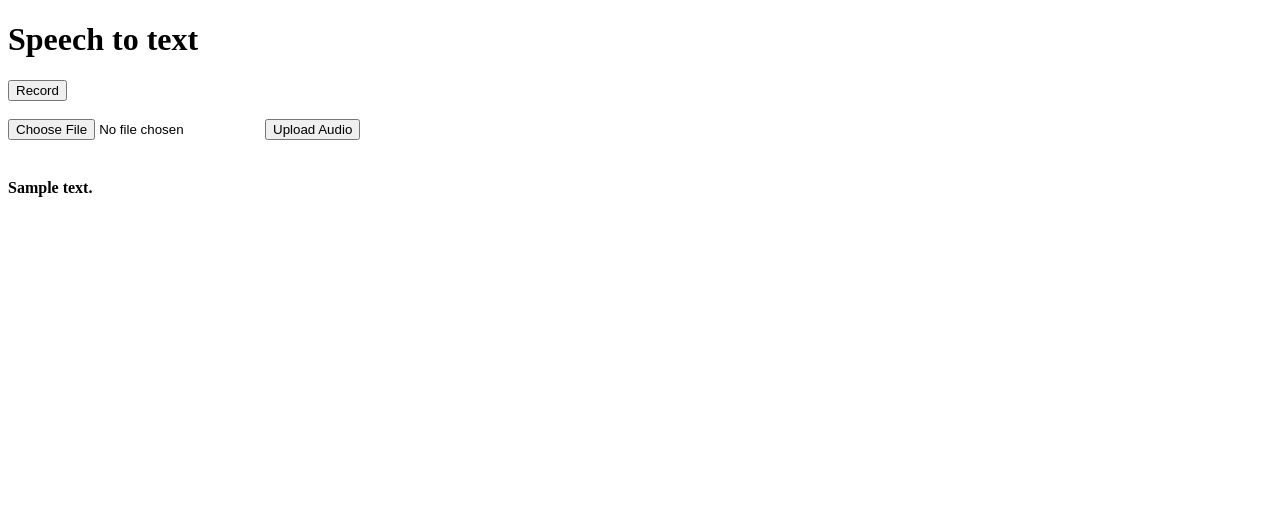
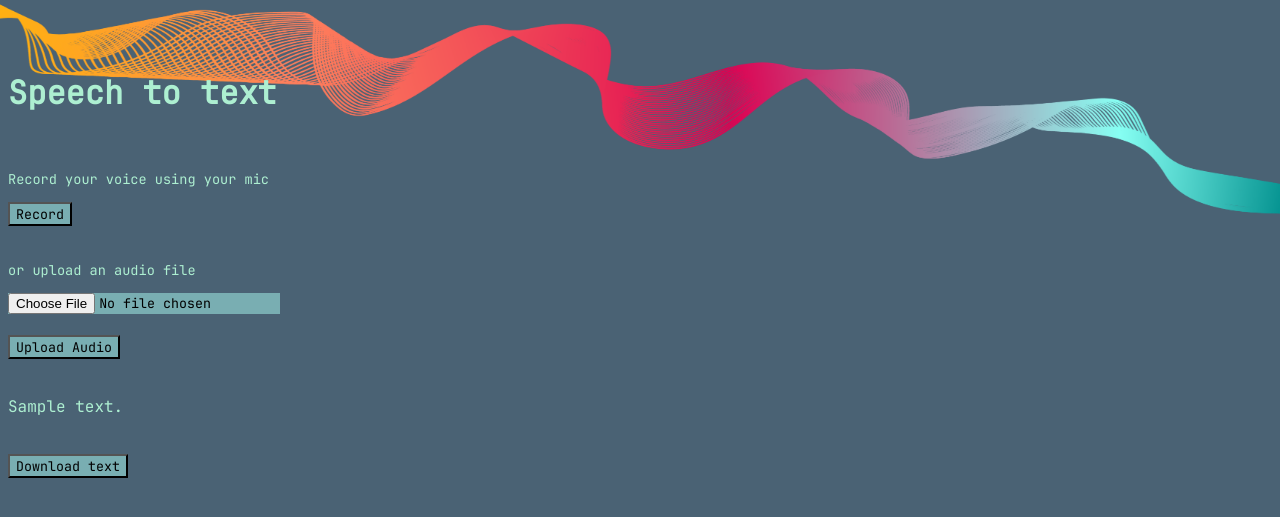
Before and after one commit to ezequielabregu/speech-text, a Flask app: template templates/index.html in a window 1280 px wide. Shown: the top 517 px of the page. Run offline with Flask 2, Linux system fonts and the light colour scheme; the template is opened without the code that fills it: most values are stand-ins (such as "Sample title", 1, 10 or a date in 2020).

Commit message:
Add some style and change UI design

```diff
--- a/app.py
+++ b/app.py
@@ -1,4 +1,4 @@
-from flask import Flask, render_template, request, redirect, url_for, g
+from flask import Flask, render_template, request, redirect, url_for, send_file
 import speech_recognition as sr
 import os
 
@@ -33,7 +33,10 @@ def upload():
     return redirect(url_for('transcribe'))
     #return 'File uploaded successfully'
 
-
+@app.route('/download')
+def download_file():
+    path = "static/output.txt"
+    return send_file(path, as_attachment=True)
 
 @app.route('/transcribe')
 def transcribe():
--- a/static/output.txt
+++ b/static/output.txt
@@ -1 +1 @@
-play worry can be useful for blind people or people that don't want to
+recording recording
--- a/templates/index.html
+++ b/templates/index.html
@@ -1,26 +1,60 @@
 <!DOCTYPE html>
 <html>
   <head>
+    <body style="background-color:#4A6274;">
+      <meta name="viewport" content="width=device-width, initial-scale=1.0">
+      <style>
+          @font-face {
+          font-family: 'JetBrains';
+          src: url('static/JetBrainsMono-Regular.ttf');
+          font-weight: normal;
+          }
+          h1, h2, p {
+            color: #ADEFD1FF;
+          }
+          </style>
     <title>Speech to text</title>
   </head>
+  <style>
+    body  {
+    background-image: url('static/background.png');
+    background-repeat: no-repeat;
+    background-attachment: fixed;
+    background-size: 100% 100%;
+    font-family: 'JetBrains', sans-serif;
+    }
+        </style>
+
   <body>
+    <br />
+    <br />
     <h1>Speech to text</h1>
+    <br />
+    <p style="font-size:85%"> Record your voice using your mic </p>
     <form action="/record" method="POST">
-      <button type="submit" onclick="recording()">Record</button>
+      <button type="submit" style="font-family: JetBrains; background-color:#79AEB2" onclick="recording()">Record</button>
       <span id="recording-status"></span>
     </form>
     <br />
+    <p style="font-size:85%"> or upload an audio file </p>
     <form action="/upload" method="POST" enctype="multipart/form-data">
-      <input type="file" name="file" />
-      <button>Upload Audio</button>
+      <input type="file" style="font-family: JetBrains; background-color:#79AEB2" name="file" />
+      <br />
+      <br />
+      <button style="font-family: JetBrains; background-color:#79AEB2">Upload Audio</button>
     </form>
     <script>
         function recording() {
-          const status = document.getElementById('recording-status');
+          const status = document.getElementById("recording-status");
+          status.style.color = '#E2725A';
           status.innerHTML = 'Recording...';
         }
       </script>
     <br />
-        <h4>{{ text }}</h4>
+        <p>{{ text }}</p>
+        <br />
+      <form action="/download" method="get">
+        <button type="submit" style="font-family: JetBrains; background-color:#79AEB2"> Download text </button>
+      </form>
   </body>
 </html>
```
Also changed, not shown: static/JetBrainsMono-Regular.ttf (added), static/background.png (added), 1 other file.
